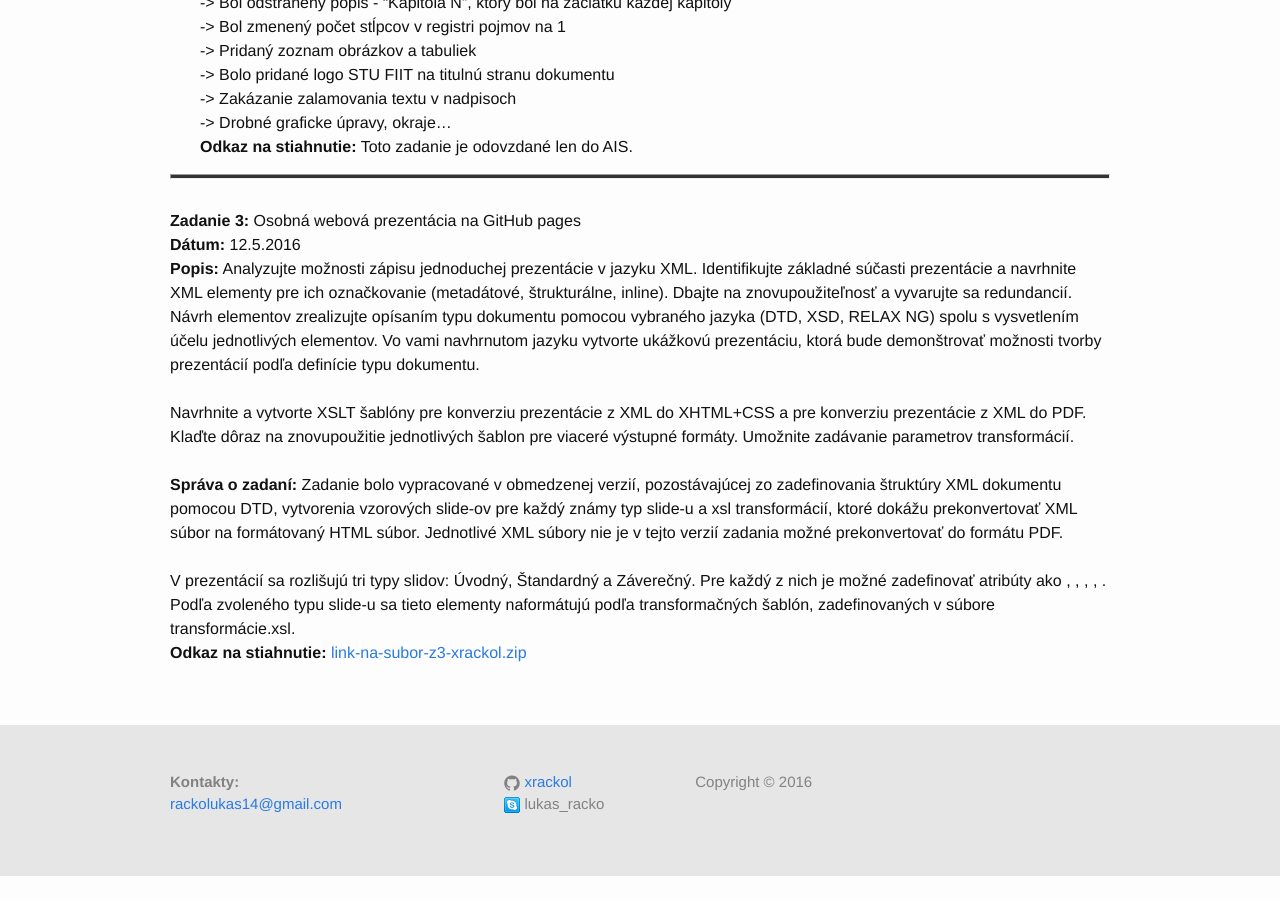
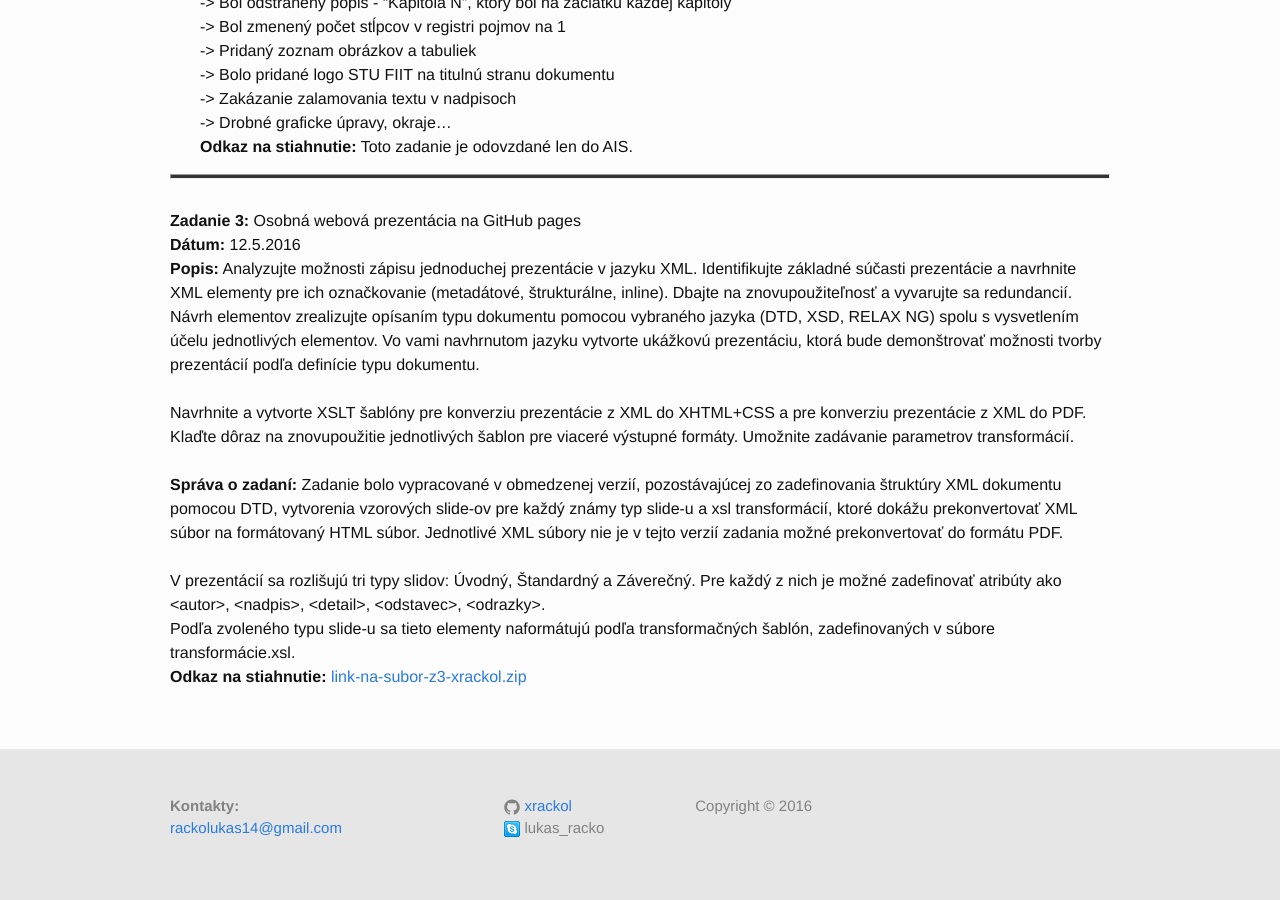
Before and after one commit to xrackol/xrackol.github.io, a Jekyll site: the page built from wp.md, in a window 1280 px wide and 900 px high, scrolled down 3903 px. Built offline with Jekyll 4.4.1, drawn with Linux system fonts in a browser that asks for light colours; before the commit the page ends 4779 px from its top, so only the background shows below that.

Commit message:
escapnutie zatvoriek

```diff
--- a/wp.md
+++ b/wp.md
@@ -152,6 +152,6 @@ Navrhnite a vytvorte XSLT šablóny pre konverziu prezentácie z XML do XHTML+CS
 <b>Správa o zadaní:</b> Zadanie bolo vypracované v obmedzenej verzií, pozostávajúcej zo zadefinovania štruktúry XML dokumentu pomocou DTD, vytvorenia vzorových slide-ov pre každý známy typ slide-u a xsl transformácií, ktoré dokážu prekonvertovať XML súbor na formátovaný HTML súbor. Jednotlivé XML súbory nie je v tejto verzií zadania možné prekonvertovať do formátu PDF.
 <br/>
 <br/>
-V prezentácií sa rozlišujú tri typy slidov: Úvodný, Štandardný a Záverečný. Pre každý z nich je možné zadefinovať atribúty ako <autor>, <nadpis>, <detail>, <odstavec>, <odrazky>.<br/> Podľa zvoleného typu slide-u sa tieto elementy naformátujú podľa transformačných šablón, zadefinovaných v súbore transformácie.xsl.
+V prezentácií sa rozlišujú tri typy slidov: Úvodný, Štandardný a Záverečný. Pre každý z nich je možné zadefinovať atribúty ako &lt;autor&gt;, &lt;nadpis&gt;, &lt;detail&gt;, &lt;odstavec&gt;, &lt;odrazky&gt;.<br/> Podľa zvoleného typu slide-u sa tieto elementy naformátujú podľa transformačných šablón, zadefinovaných v súbore transformácie.xsl.
 <br/>
 <b>Odkaz na stiahnutie:</b> <a href="../data/Z3-xrackol.zip" target="_blank">{{ "LINK na subor Z3-xrackol.zip" | slugify: 'pretty' }}</a><br/>
```
